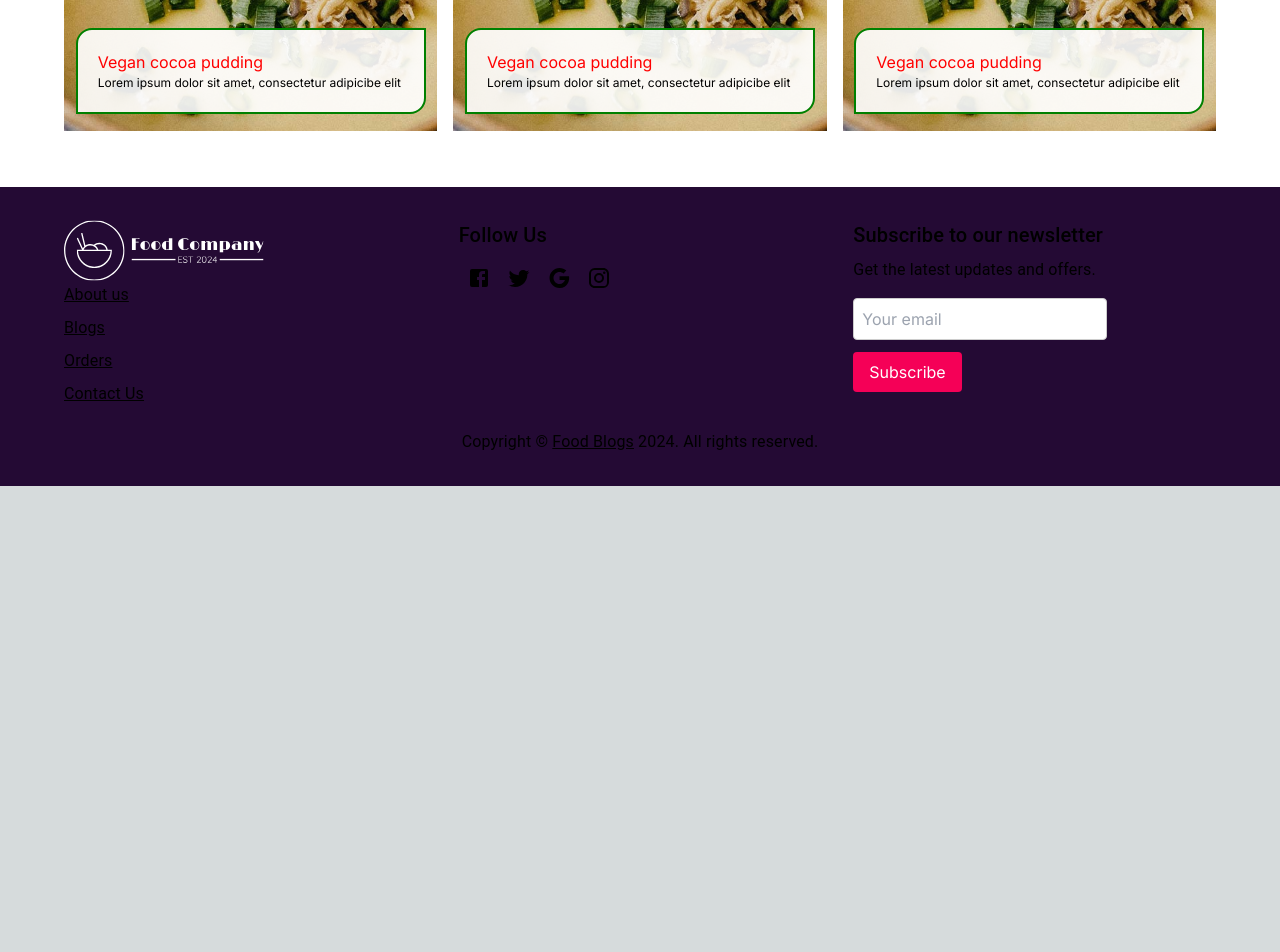
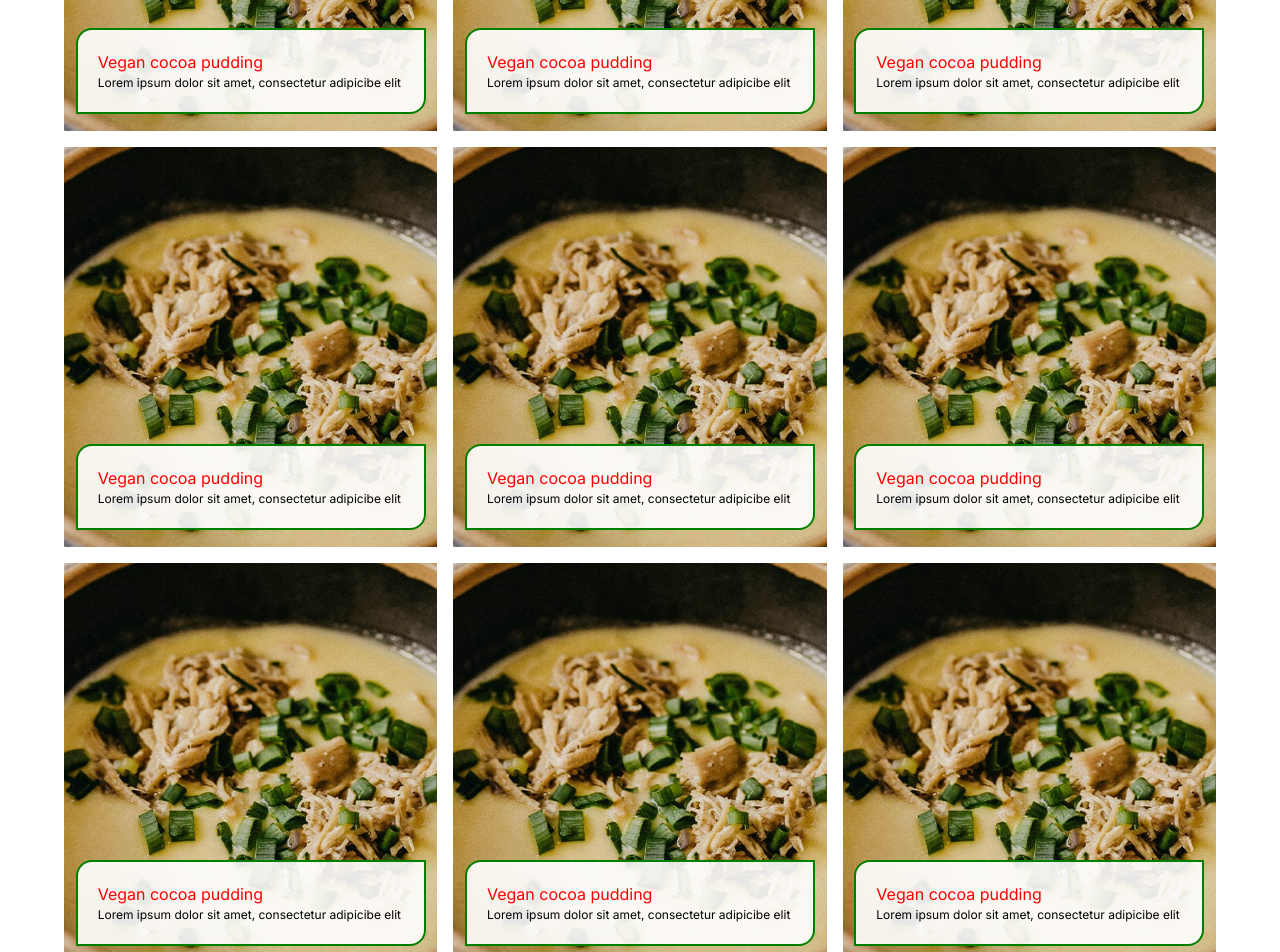
Before and after one commit to lalitjakhar/food-recipe-blog, a Next.js app: page / in a window 1280 px wide. Shown: the part 2220-3172 px from the top of the page. Before the commit the page ends 2706 px from the top, so only its background shows below. Built offline with nearby package versions, Linux system fonts and the light colour scheme.

Commit message:
recipes section ui

```diff
--- a/app/components/homePage/recipesFood/RecipesFood.js
+++ b/app/components/homePage/recipesFood/RecipesFood.js
@@ -121,6 +121,226 @@ const RecipesFood = () => {
                 </div>
               </div>
             </div>
+            <div className="grid grid-cols-3 gap-4 pt-4">
+              <div>
+                <div
+                  style={{
+                    position: "relative",
+                    width: "100%",
+                    height: "400px",
+                  }}
+                >
+                  <Image
+                    src="/assets/recipelisthome.jpg"
+                    alt="Image 1"
+                    layout="fill"
+                    objectFit="cover"
+                  />
+                  <div
+                    style={{
+                      position: "absolute",
+                      top: "85%",
+                      left: "50%",
+                      transform: "translate(-50%, -50%)",
+                      background: "rgba(255, 255, 255, 0.9)",
+                      padding: "20px",
+                      border: "2px solid green",
+                      borderRadius: "16px 0px",
+                      width: "350px",
+                    }}
+                  >
+                    <h4 style={{ fontSize: "16px", color: "red" }}>
+                      Vegan cocoa pudding{" "}
+                    </h4>
+                    <p style={{ fontSize: "12px", color: "black" }}>
+                      Lorem ipsum dolor sit amet, consectetur adipicibe elit
+                    </p>
+                  </div>
+                </div>
+              </div>
+              <div>
+                <div
+                  style={{
+                    position: "relative",
+                    width: "100%",
+                    height: "400px",
+                  }}
+                >
+                  <Image
+                    src="/assets/recipelisthome.jpg"
+                    alt="Image 2"
+                    layout="fill"
+                    objectFit="cover"
+                  />
+                  <div
+                    style={{
+                      position: "absolute",
+                      top: "85%",
+                      left: "50%",
+                      transform: "translate(-50%, -50%)",
+                      background: "rgba(255, 255, 255, 0.9)",
+                      padding: "20px",
+                      border: "2px solid green",
+                      borderRadius: "16px 0px",
+                      width: "350px",
+                    }}
+                  >
+                    <h4 style={{ fontSize: "16px", color: "red" }}>
+                      Vegan cocoa pudding{" "}
+                    </h4>
+                    <p style={{ fontSize: "12px", color: "black" }}>
+                      Lorem ipsum dolor sit amet, consectetur adipicibe elit
+                    </p>
+                  </div>
+                </div>
+              </div>
+              <div>
+                <div
+                  style={{
+                    position: "relative",
+                    width: "100%",
+                    height: "400px",
+                  }}
+                >
+                  <Image
+                    src="/assets/recipelisthome.jpg"
+                    alt="Image 3"
+                    layout="fill"
+                    objectFit="cover"
+                  />
+                  <div
+                    style={{
+                      position: "absolute",
+                      top: "85%",
+                      left: "50%",
+                      transform: "translate(-50%, -50%)",
+                      background: "rgba(255, 255, 255, 0.9)",
+                      padding: "20px",
+                      border: "2px solid green",
+                      borderRadius: "16px 0px",
+                      width: "350px",
+                    }}
+                  >
+                    <h4 style={{ fontSize: "16px", color: "red" }}>
+                      Vegan cocoa pudding{" "}
+                    </h4>
+                    <p style={{ fontSize: "12px", color: "black" }}>
+                      Lorem ipsum dolor sit amet, consectetur adipicibe elit
+                    </p>
+                  </div>
+                </div>
+              </div>
+            </div>
+            <div className="grid grid-cols-3 gap-4 pt-4">
+              <div>
+                <div
+                  style={{
+                    position: "relative",
+                    width: "100%",
+                    height: "400px",
+                  }}
+                >
+                  <Image
+                    src="/assets/recipelisthome.jpg"
+                    alt="Image 1"
+                    layout="fill"
+                    objectFit="cover"
+                  />
+                  <div
+                    style={{
+                      position: "absolute",
+                      top: "85%",
+                      left: "50%",
+                      transform: "translate(-50%, -50%)",
+                      background: "rgba(255, 255, 255, 0.9)",
+                      padding: "20px",
+                      border: "2px solid green",
+                      borderRadius: "16px 0px",
+                      width: "350px",
+                    }}
+                  >
+                    <h4 style={{ fontSize: "16px", color: "red" }}>
+                      Vegan cocoa pudding{" "}
+                    </h4>
+                    <p style={{ fontSize: "12px", color: "black" }}>
+                      Lorem ipsum dolor sit amet, consectetur adipicibe elit
+                    </p>
+                  </div>
+                </div>
+              </div>
+              <div>
+                <div
+                  style={{
+                    position: "relative",
+                    width: "100%",
+                    height: "400px",
+                  }}
+                >
+                  <Image
+                    src="/assets/recipelisthome.jpg"
+                    alt="Image 2"
+                    layout="fill"
+                    objectFit="cover"
+                  />
+                  <div
+                    style={{
+                      position: "absolute",
+                      top: "85%",
+                      left: "50%",
+                      transform: "translate(-50%, -50%)",
+                      background: "rgba(255, 255, 255, 0.9)",
+                      padding: "20px",
+                      border: "2px solid green",
+                      borderRadius: "16px 0px",
+                      width: "350px",
+                    }}
+                  >
+                    <h4 style={{ fontSize: "16px", color: "red" }}>
+                      Vegan cocoa pudding{" "}
+                    </h4>
+                    <p style={{ fontSize: "12px", color: "black" }}>
+                      Lorem ipsum dolor sit amet, consectetur adipicibe elit
+                    </p>
+                  </div>
+                </div>
+              </div>
+              <div>
+                <div
+                  style={{
+                    position: "relative",
+                    width: "100%",
+                    height: "400px",
+                  }}
+                >
+                  <Image
+                    src="/assets/recipelisthome.jpg"
+                    alt="Image 3"
+                    layout="fill"
+                    objectFit="cover"
+                  />
+                  <div
+                    style={{
+                      position: "absolute",
+                      top: "85%",
+                      left: "50%",
+                      transform: "translate(-50%, -50%)",
+                      background: "rgba(255, 255, 255, 0.9)",
+                      padding: "20px",
+                      border: "2px solid green",
+                      borderRadius: "16px 0px",
+                      width: "350px",
+                    }}
+                  >
+                    <h4 style={{ fontSize: "16px", color: "red" }}>
+                      Vegan cocoa pudding{" "}
+                    </h4>
+                    <p style={{ fontSize: "12px", color: "black" }}>
+                      Lorem ipsum dolor sit amet, consectetur adipicibe elit
+                    </p>
+                  </div>
+                </div>
+              </div>
+            </div>
           </div>
         </Container>
       </div>
```
